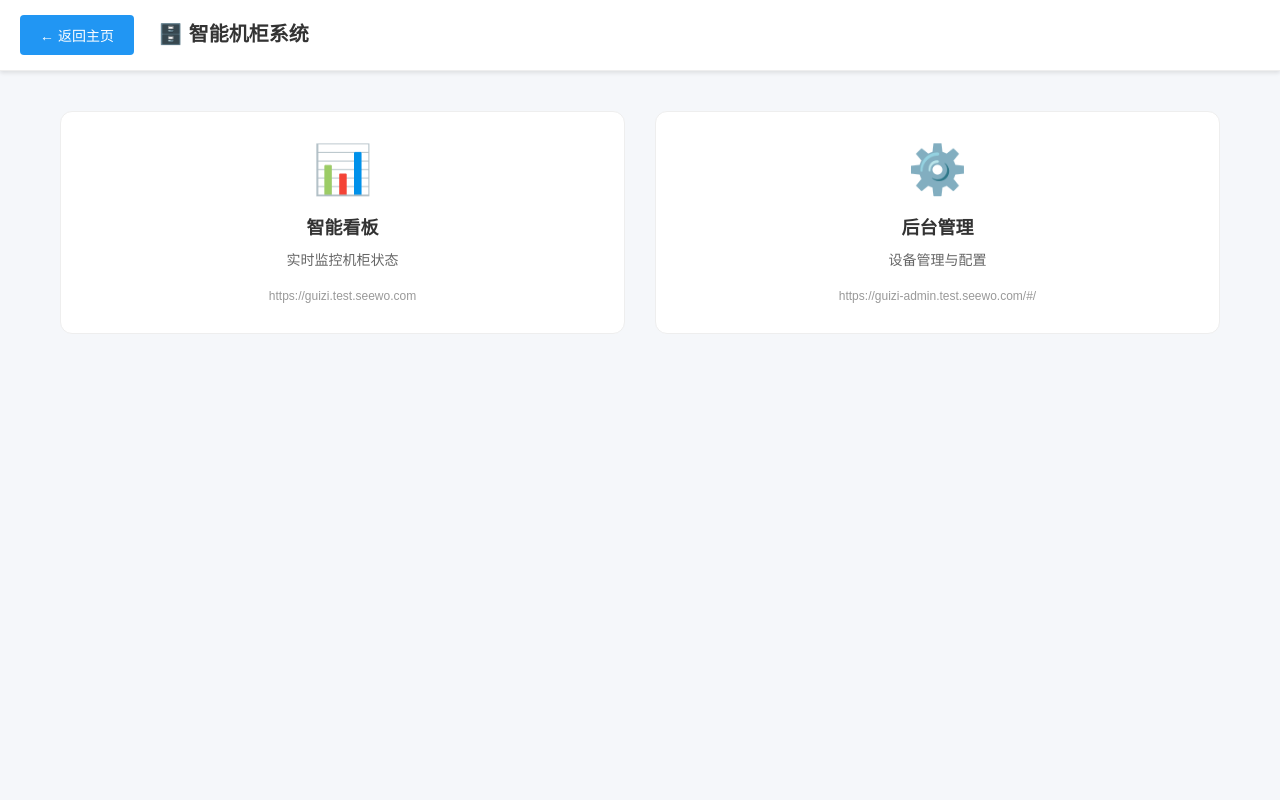
After one commit to hewenfeng998/Software-Test-Platform, a Flask app: page /cabinet in a window 1280 px wide. The commit adds this page. Run offline with Flask 3, Linux system fonts and the light colour scheme; the visitor is signed in with stand-in values (Sample User, id 1).

Commit message:
添加智能机柜页面，参考人工智能页面模板

```diff
--- a/app.py
+++ b/app.py
@@ -443,6 +443,11 @@ def wiki():
 @login_required
 def ai():
     return render_template('ai.html')
+
+@app.route('/cabinet')
+@login_required
+def cabinet():
+    return render_template('cabinet.html')
 
 @app.route('/gantt')
 @login_required
--- /dev/null
+++ b/templates/cabinet.html
@@ -0,0 +1,173 @@
+<!DOCTYPE html>
+<html lang="zh-CN">
+<head>
+    <meta charset="UTF-8">
+    <meta name="viewport" content="width=device-width, initial-scale=1.0">
+    <title>智能机柜系统</title>
+    <style>
+        * {
+            margin: 0;
+            padding: 0;
+            box-sizing: border-box;
+        }
+        body {
+            font-family: 'Microsoft YaHei', sans-serif;
+            background-color: #f5f7fa;
+            min-height: 100vh;
+        }
+        .header {
+            background-color: #fff;
+            border-bottom: 1px solid #eee;
+            padding: 15px 20px;
+            box-shadow: 0 2px 4px rgba(0,0,0,0.1);
+        }
+        .back-btn {
+            display: inline-block;
+            padding: 10px 20px;
+            background-color: #2196F3;
+            color: white;
+            text-decoration: none;
+            border-radius: 4px;
+            font-size: 14px;
+            margin-right: 20px;
+        }
+        .back-btn:hover {
+            background-color: #1976D2;
+        }
+        .title {
+            font-size: 20px;
+            font-weight: bold;
+            color: #333;
+        }
+        .container {
+            max-width: 1200px;
+            margin: 40px auto;
+            padding: 0 20px;
+        }
+        .cabinet-grid {
+            display: grid;
+            grid-template-columns: repeat(auto-fit, minmax(300px, 1fr));
+            gap: 30px;
+        }
+        .cabinet-card {
+            background-color: #fff;
+            border-radius: 12px;
+            padding: 30px;
+            text-align: center;
+            cursor: pointer;
+            transition: transform 0.3s, box-shadow 0.3s;
+            border: 1px solid #eee;
+        }
+        .cabinet-card:hover {
+            transform: translateY(-5px);
+            box-shadow: 0 10px 30px rgba(0,0,0,0.1);
+        }
+        .cabinet-icon {
+            font-size: 48px;
+            margin-bottom: 15px;
+        }
+        .cabinet-title {
+            font-size: 18px;
+            font-weight: bold;
+            color: #333;
+            margin-bottom: 10px;
+        }
+        .cabinet-desc {
+            font-size: 14px;
+            color: #666;
+            margin-bottom: 20px;
+        }
+        .cabinet-url {
+            font-size: 12px;
+            color: #999;
+            word-break: break-all;
+        }
+        .iframe-container {
+            display: none;
+            position: fixed;
+            top: 0;
+            left: 0;
+            right: 0;
+            bottom: 0;
+            background-color: #fff;
+            z-index: 1000;
+        }
+        .iframe-header {
+            display: flex;
+            align-items: center;
+            padding: 15px 20px;
+            background-color: #f8f9fa;
+            border-bottom: 1px solid #eee;
+        }
+        .iframe-back-btn {
+            padding: 8px 16px;
+            background-color: #6c757d;
+            color: white;
+            text-decoration: none;
+            border-radius: 4px;
+            font-size: 14px;
+            margin-right: 15px;
+        }
+        .iframe-back-btn:hover {
+            background-color: #5a6268;
+        }
+        .iframe-title {
+            font-size: 16px;
+            font-weight: bold;
+            color: #333;
+        }
+        .iframe-container iframe {
+            width: 100%;
+            height: calc(100vh - 60px);
+            border: none;
+        }
+    </style>
+</head>
+<body>
+    <div class="header">
+        <a href="{{ url_for('home') }}" class="back-btn">← 返回主页</a>
+        <span class="title">🗄️ 智能机柜系统</span>
+    </div>
+
+    <div class="container">
+        <div class="cabinet-grid">
+            <div class="cabinet-card" onclick="openCabinet('https://guizi.test.seewo.com', '智能看板')">
+                <div class="cabinet-icon">📊</div>
+                <div class="cabinet-title">智能看板</div>
+                <div class="cabinet-desc">实时监控机柜状态</div>
+                <div class="cabinet-url">https://guizi.test.seewo.com</div>
+            </div>
+
+            <div class="cabinet-card" onclick="openCabinet('https://guizi-admin.test.seewo.com/#/', '后台管理')">
+                <div class="cabinet-icon">⚙️</div>
+                <div class="cabinet-title">后台管理</div>
+                <div class="cabinet-desc">设备管理与配置</div>
+                <div class="cabinet-url">https://guizi-admin.test.seewo.com/#/</div>
+            </div>
+        </div>
+    </div>
+
+    <div class="iframe-container" id="iframeContainer">
+        <div class="iframe-header">
+            <a href="javascript:void(0)" class="iframe-back-btn" onclick="closeCabinet()">← 返回选择</a>
+            <span class="iframe-title" id="iframeTitle">智能机柜</span>
+        </div>
+        <iframe id="cabinetFrame"></iframe>
+    </div>
+
+    <script>
+        function openCabinet(url, title) {
+            document.getElementById('iframeTitle').textContent = title;
+            document.getElementById('cabinetFrame').src = url;
+            document.getElementById('iframeContainer').style.display = 'block';
+            document.querySelector('.container').style.display = 'none';
+        }
+
+        function closeCabinet() {
+            document.getElementById('iframeContainer').style.display = 'none';
+            document.getElementById('cabinetFrame').src = '';
+            document.querySelector('.container').style.display = 'block';
+        }
+    </script>
+</body>
+</html>
```
Also changed, not shown: templates/home.html (+16 -3 lines).
